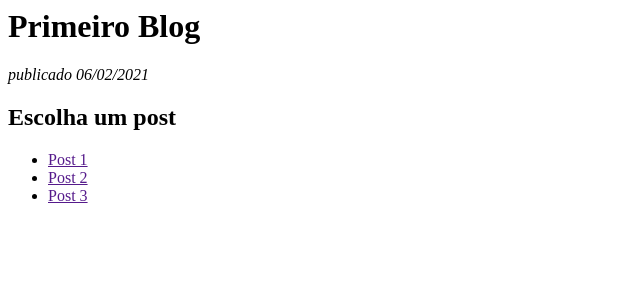
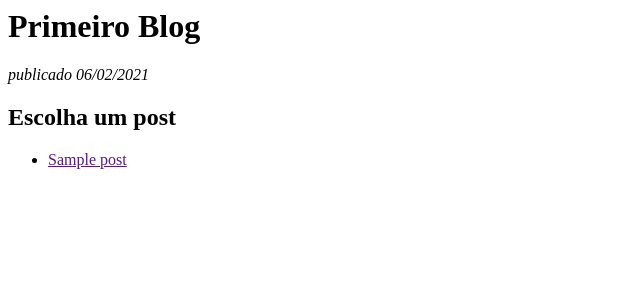
Before and after one commit to matheusepifanio1/first-website-django, a Django app: template blog/templates/blog/post_list.html in a window 1280 px wide. Shown: the top 300 px of the page, without its empty margins (0-640 px from the left). Run offline with Django 3.2, Linux system fonts and the light colour scheme; the template is opened without the code that fills it: most values are stand-ins (such as "Sample title", 1, 10 or a date in 2020).

Commit message:
alterando html

```diff
--- a/blog/templates/blog/post_list.html
+++ b/blog/templates/blog/post_list.html
@@ -9,7 +9,11 @@
         </div>
         <div>
             <h2>Escolha um post</h2>
-            <ul><li><a href="">Post 1</a></li><li><a href="">Post 2</a></li><li><a href="">Post 3</a></li></ul>
+            <ul>
+                {% for post in posts %}
+                    <li><a href="">{{ post.title }}</a></li>
+                {% endfor %}
+            </ul>
         </div>
     </body>
 </html>
--- a/blog/urls.py
+++ b/blog/urls.py
@@ -2,5 +2,5 @@ from django.urls import path
 from . import views
 
 urlpatterns = [
-    path('',views.post_list, name='post_list')
+    path('',views.post_list, name='post_list'),
 ]
--- a/blog/views.py
+++ b/blog/views.py
@@ -1,5 +1,9 @@
 from django.shortcuts import render
+from .models import Post
+from django.utils import timezone
+
 
 # Create your views here.
 def post_list(request):
-    return render(request, 'blog/post_list.html', {})
+    posts = Post.objects.filter(published_date__lte=timezone.now()).order_by('published_date')
+    return render(request, 'blog/post_list.html', {'posts': posts})
```
